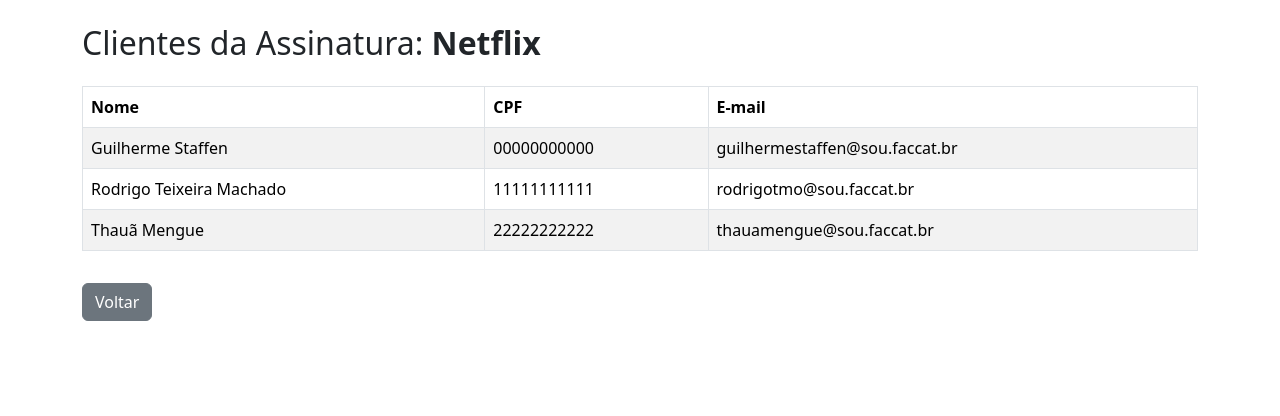
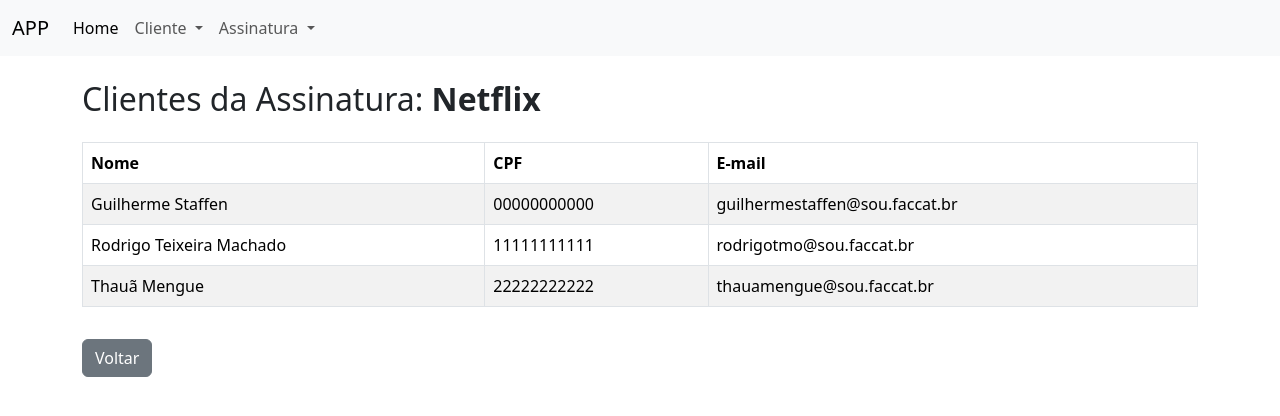
Before and after one commit to GuilhermeStaffen/tarefa_assinaturas_DSF1, a Django app: page /assinaturas/1/clientes/ in a window 1280 px wide. Shown: the top 416 px of the page. Run offline with Django 5.2, Linux system fonts and the light colour scheme; data comes from the database, SQL or seed files in the repository; some libraries are stand-ins or nearby versions.

Commit message:
urls nos templates.

```diff
--- a/templates/base.html
+++ b/templates/base.html
@@ -1,5 +1,5 @@
 <!DOCTYPE html>
-<html lang="en">
+<html lang="pt-br">
 <head>
     <meta charset="UTF-8">
     <meta name="viewport" content="width=device-width, initial-scale=1.0">
@@ -8,9 +8,9 @@
 </head>
 <body>
 
-{% include 'academico/partials/_menu.html' %}
+{% include 'partials/_menu.html' %}
 
-{% include 'academico/partials/_messages.html' %}
+{% include 'partials/_messages.html' %}
 
 {% block content %}
 
--- a/templates/partials/_menu.html
+++ b/templates/partials/_menu.html
@@ -11,39 +11,20 @@
           </li>
           <li class="nav-item dropdown">
             <a class="nav-link dropdown-toggle" href="#" role="button" data-bs-toggle="dropdown" aria-expanded="false">
-              Aluno
+              Cliente
             </a>
             <ul class="dropdown-menu">
-              <li><a class="dropdown-item" href="">Cadastrar Aluno</a></li>
-              <li><a class="dropdown-item" href="">Alunos Ativos</a></li>
-              <li><a class="dropdown-item" href="">Alunos Inativos</a></li>
+              <li><a class="dropdown-item" href="">Cadastrar Cliente</a></li>
+              <li><a class="dropdown-item" href="">Listar Clientes</a></li>
             </ul>
           </li>
           <li class="nav-item dropdown">
             <a class="nav-link dropdown-toggle" href="#" role="button" data-bs-toggle="dropdown" aria-expanded="false">
-              Curso
+              Assinatura
             </a>
             <ul class="dropdown-menu">
-              <li><a class="dropdown-item" href="">Cadastrar Curso</a></li>
-              <li><a class="dropdown-item" href="">Lista de Curso</a></li>
-            </ul>
-          </li>
-           <li class="nav-item dropdown">
-            <a class="nav-link dropdown-toggle" href="#" role="button" data-bs-toggle="dropdown" aria-expanded="false">
-              Disciplinas
-            </a>
-            <ul class="dropdown-menu">
-              <li><a class="dropdown-item" href="">Cadastrar Disciplina</a></li>
-              <li><a class="dropdown-item" href="">Lista de Disciplinas</a></li>
-            </ul>
-          </li>
-          <li class="nav-item dropdown">
-            <a class="nav-link dropdown-toggle" href="#" role="button" data-bs-toggle="dropdown" aria-expanded="false">
-              Matrícula
-            </a>
-            <ul class="dropdown-menu">
-              <li><a class="dropdown-item" href="">Realizar Matricula</a></li>
-              <li><a class="dropdown-item" href="">Histórico de Matrículas</a></li>
+              <li><a class="dropdown-item" href="{% url 'nova_assinatura' %}">Cadastrar Assinatura</a></li>
+              <li><a class="dropdown-item" href="{% url 'lista_assinaturas' %}">Lista de Assinaturas</a></li>
             </ul>
           </li>
         </ul>
```
